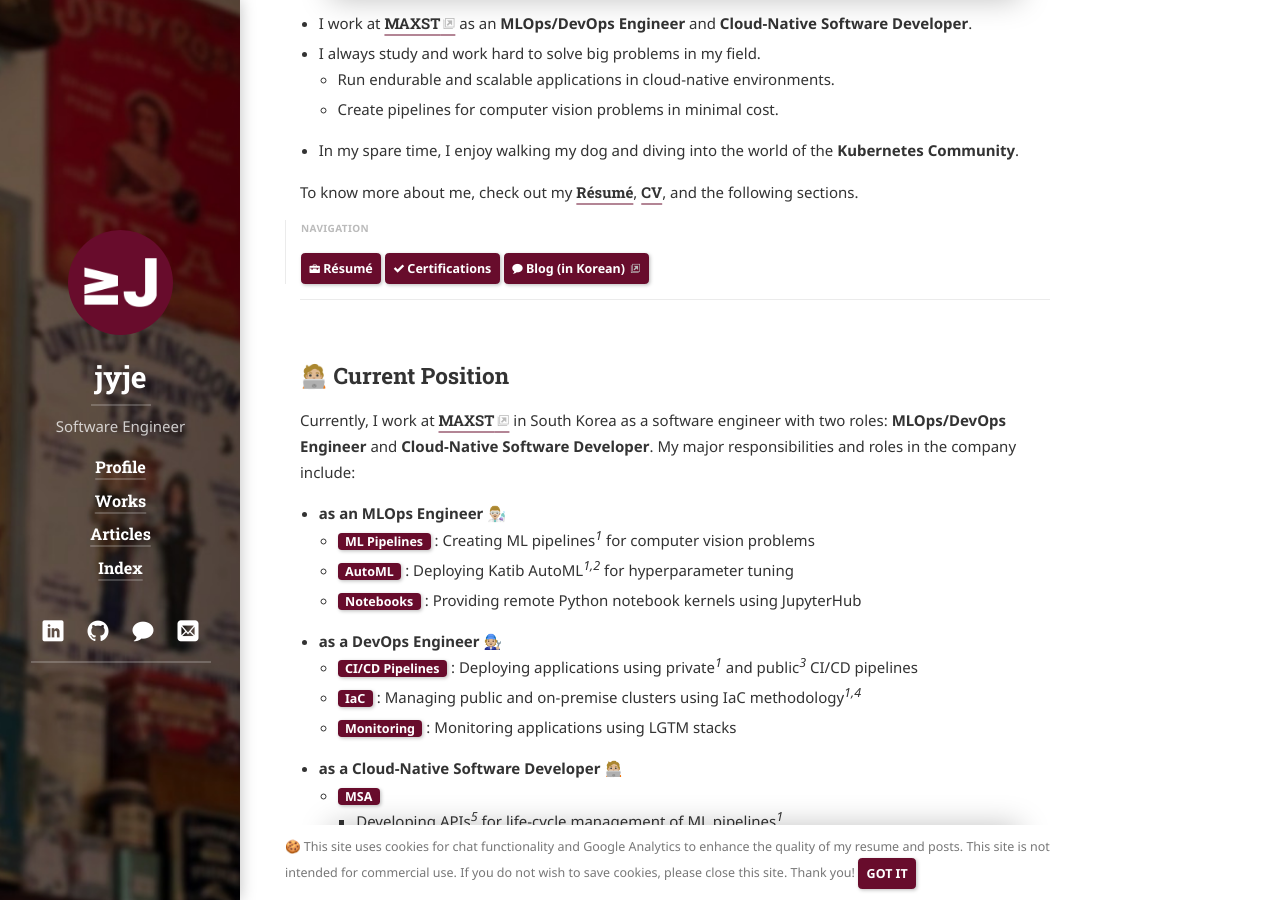
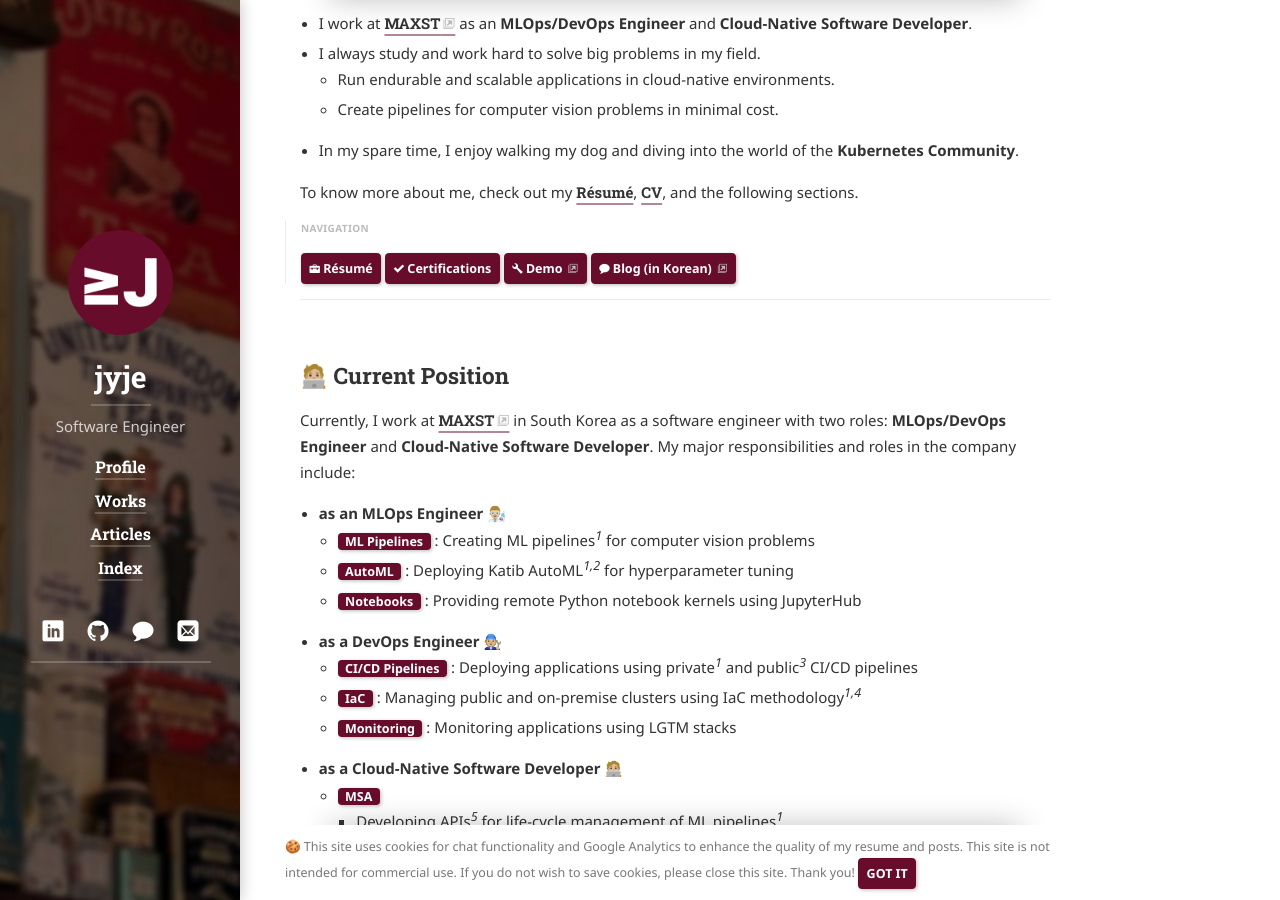
Before and after one commit to jyje/portfolio, a Jekyll site: the page built from profile/index.md, in a window 1280 px wide and 900 px high, scrolled down 313 px. Built offline with Jekyll 4.4.1, drawn with Linux system fonts in a browser that asks for light colours; cached includes are drawn as plain includes; nearby versions of some CDN libraries; some web fonts are replaced; library files that are not in the unit come from our copies.

Commit message:
🔧 profile: add demo in button

```diff
--- a/profile/index.md
+++ b/profile/index.md
@@ -28,9 +28,13 @@
     <small class="icon-scholar"></small>
     CV
   </a> -->
-    <a href="/certifications" class="btn btn-sm btn-primary mt1">
+  <a href="/certifications" class="btn btn-sm btn-primary mt1">
     <small class="icon-checkmark"></small>
     Certifications
+  </a>
+  <a href="https://app.jyje.live" class="btn btn-sm btn-primary mt1">
+    <small class="icon-wrench"></small>
+    Demo
   </a>
   <a href="https://blog.jyje.live" class="btn btn-sm btn-primary mt1">
     <small class="icon-bubble"></small>
```
